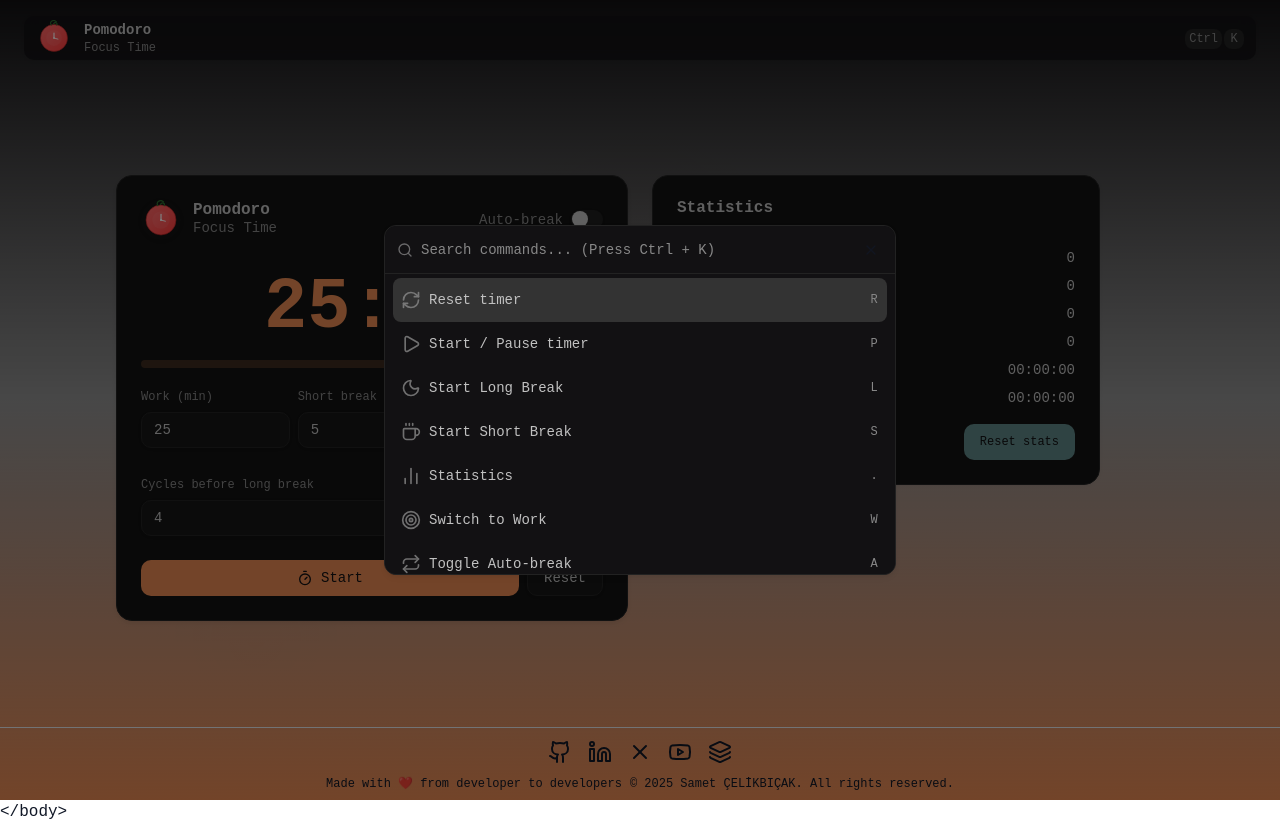
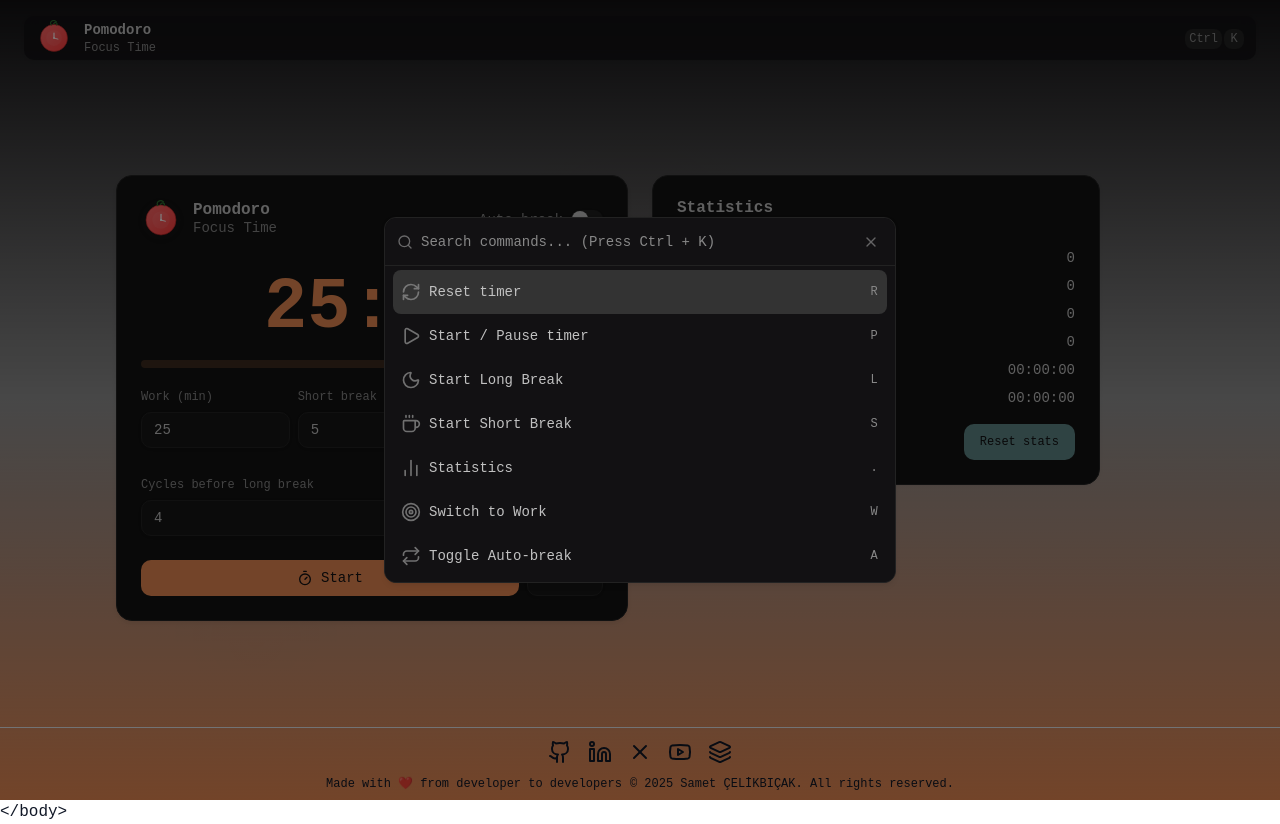
Before and after one commit to sametcelikbicak/pomodoro, a React (Vite) app: page / in a window 1280 px wide. Both pictures are taken after a click on the button "CtrlK". Built offline with nearby package versions, Linux system fonts and the light colour scheme.

Commit message:
fix(command-pallete-height): Fix command pallete height and X icon color (#9)

```diff
--- a/src/components/ui/command.tsx
+++ b/src/components/ui/command.tsx
@@ -88,7 +88,7 @@
     <CommandPrimitive.List
       data-slot="command-list"
       className={cn(
-        'max-h-[300px] scroll-py-1 overflow-x-hidden overflow-y-auto',
+        'max-h-[320px] scroll-py-1 overflow-x-hidden overflow-y-auto',
         className
       )}
       {...props}
--- a/src/components/ui/dialog.tsx
+++ b/src/components/ui/dialog.tsx
@@ -69,7 +69,7 @@
             data-slot="dialog-close"
             className="ring-offset-background focus:ring-ring data-[state=open]:bg-accent data-[state=open]:text-muted-foreground absolute top-4 right-4 rounded-xs opacity-70 transition-opacity hover:opacity-100 focus:ring-2 focus:ring-offset-2 focus:outline-hidden disabled:pointer-events-none [&_svg]:pointer-events-none [&_svg]:shrink-0 [&_svg:not([class*='size-'])]:size-4"
           >
-            <XIcon />
+            <XIcon className="text-muted-foreground" />
             <span className="sr-only">Close</span>
           </DialogPrimitive.Close>
         )}
```
Also changed, not shown: index.html (+9 -3 lines).
